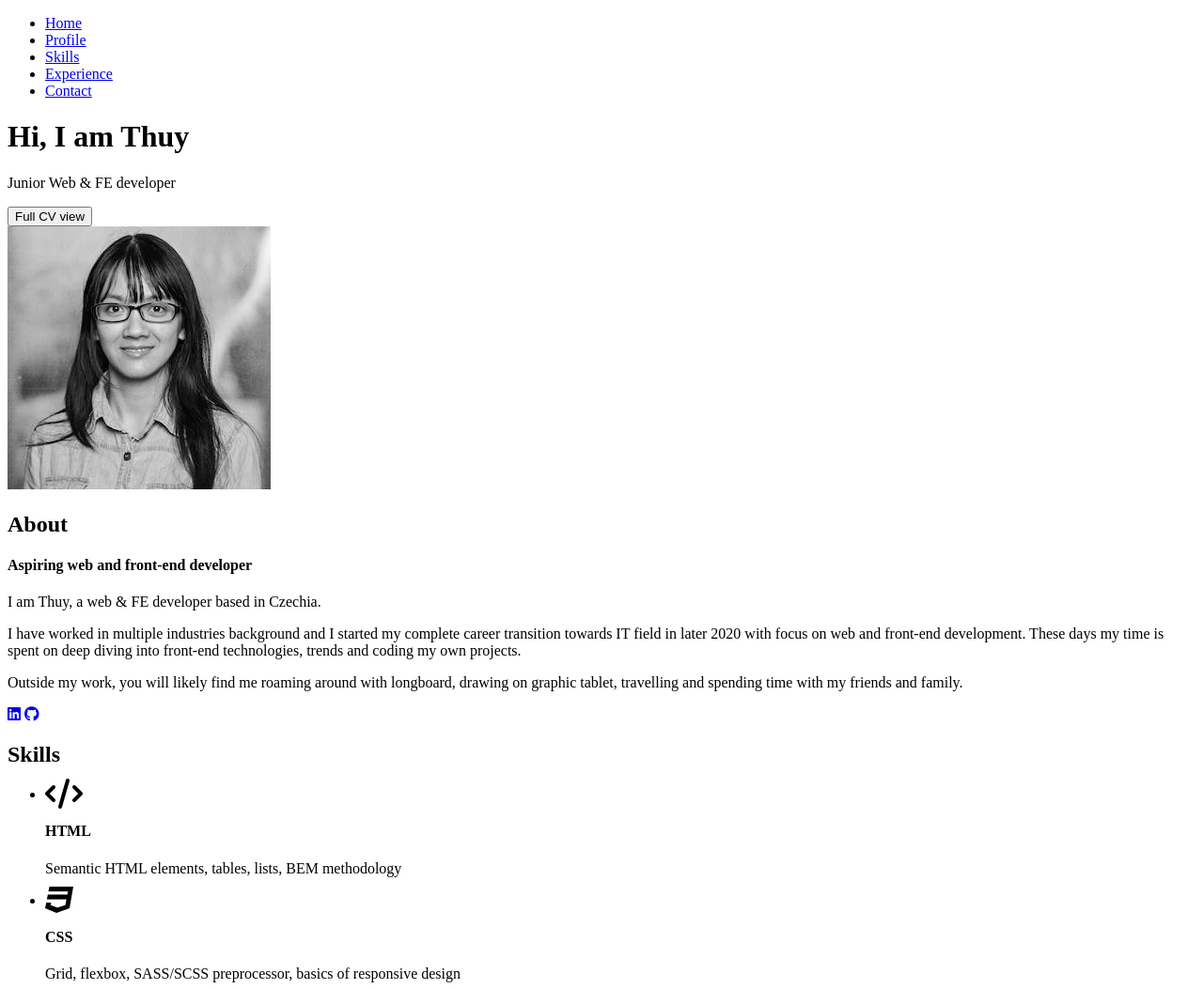
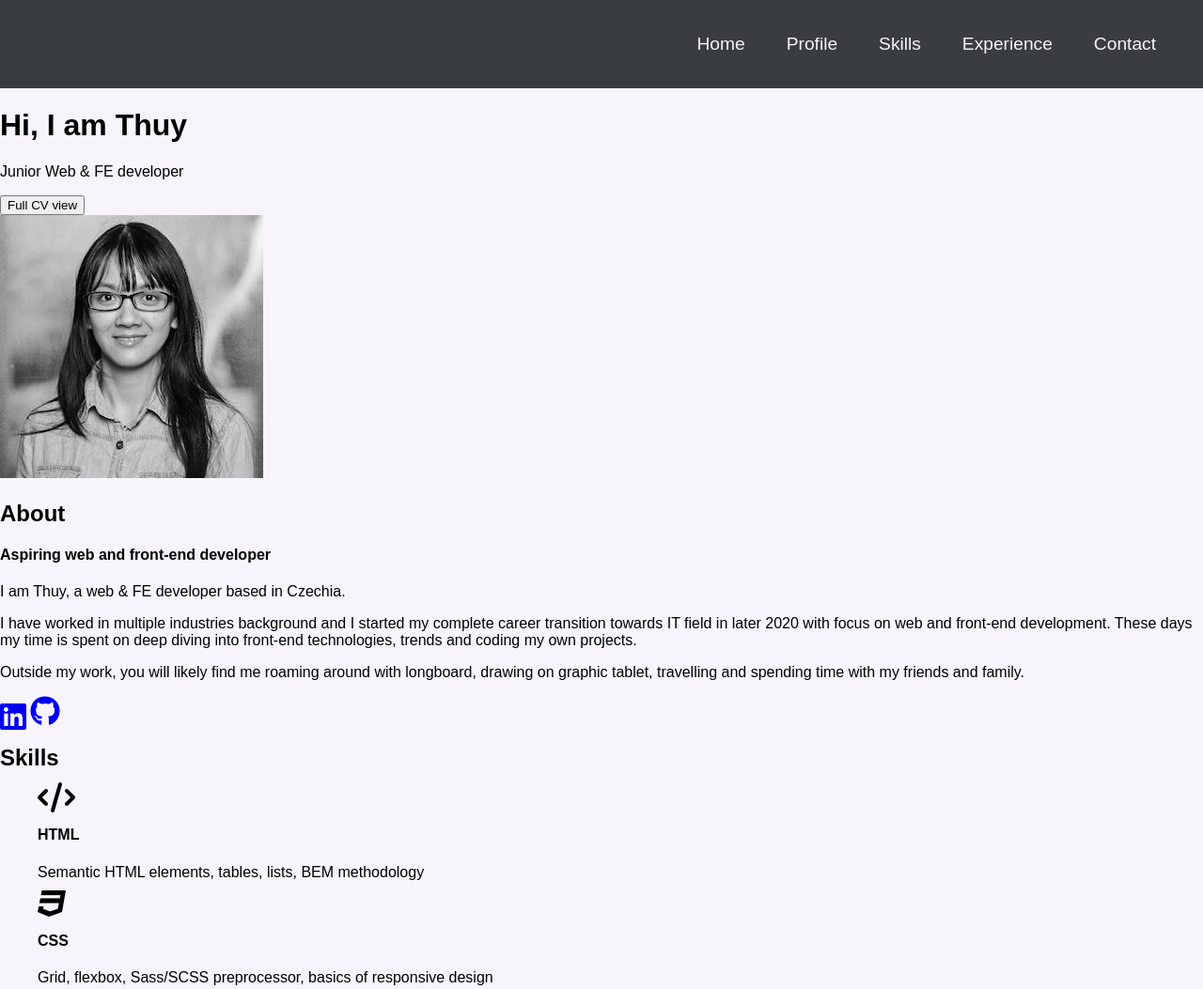
Before and after one commit to mtthuy22/my-personal-website, a plain HTML site: page index.html in a window 1280 px wide. Shown: the top 1053 px of the page at 94% size. Drawn offline with Linux system fonts and the light colour scheme.

Commit message:
Navigation bar, footer styled

```diff
--- /dev/null
+++ b/assets/css/_footer.scss
@@ -0,0 +1,12 @@
+.footer {
+    margin: 0;
+    background-color: $dark;
+    color: $light;
+    font-size: smaller;
+    text-align: center;
+    padding: 20px;
+
+    p{
+        margin: 0;
+    }
+}
--- /dev/null
+++ b/assets/css/_general.scss
@@ -0,0 +1,19 @@
+html {
+  box-sizing: border-box;
+}
+*,
+::before,
+::after {
+  box-sizing: border-box;
+}
+
+body {
+  margin: 0;
+  font-family: $primary-font;
+  background-color: $light;
+  font-size: $text;
+}
+
+ul{
+  list-style-type: none;
+}
--- /dev/null
+++ b/assets/css/_menu.scss
@@ -0,0 +1,28 @@
+.header {
+    display: flex;
+    justify-content: flex-end;
+    background-color: $dark;
+    padding: 20px 40px;
+}
+
+.menu {
+    &__list {
+    display: grid;
+    grid-template-columns: repeat(5, auto);
+    gap: 1.5em;
+    }
+    &__item {
+        padding: 0 10px;
+    }
+    &__link{
+        color: $light;
+        text-decoration: none;
+        font-size: larger;
+        &:hover{
+            color: $active;
+            transition: 0.4s;
+
+        }
+    }
+
+}
--- /dev/null
+++ b/assets/css/_variables.scss
@@ -0,0 +1,10 @@
+//Colors
+$dark: #393D3F;
+$light: #F7F5FB;
+$active: #909090;
+
+//Fonts
+$primary-font: 'Montserrat', sans-serif;
+$text: 16px;
+$title: 40px;
+$subtitle: 30px;
--- /dev/null
+++ b/assets/css/style.scss
@@ -0,0 +1,4 @@
+@import '_variables';
+@import '_general';
+@import '_menu';
+@import '_footer';
--- a/index.html
+++ b/index.html
@@ -5,8 +5,8 @@
   <meta charset="UTF-8" />
   <meta http-equiv="X-UA-Compatible" content="IE=edge" />
   <meta name="viewport" content="width=device-width, initial-scale=1.0" />
+  <link rel="stylesheet" href="assets\css\style.css">
   <title>Hi, I am Thuy</title>
-
   <script src="https://kit.fontawesome.com/923d045525.js" crossorigin="anonymous"></script>
 </head>
 
@@ -16,11 +16,11 @@
   <header class="header">
     <nav class="menu">
       <ul class="menu__list">
-        <li class="menu__item"><a href="#home">Home</a></li>
-        <li class="menu__item"><a href="#about">Profile</a></li>
-        <li class="menu__item"><a href="#skills">Skills</a></li>
-        <li class="menu__item"><a href="#experience">Experience</a></li>
-        <li class="menu__item"><a href="#contact">Contact</a></li>
+        <li class="menu__item"><a class="menu__link" href="#home">Home</a></li>
+        <li class="menu__item"><a class="menu__link" href="#about">Profile</a></li>
+        <li class="menu__item"><a class="menu__link" href="#skills">Skills</a></li>
+        <li class="menu__item"><a class="menu__link" href="#experience">Experience</a></li>
+        <li class="menu__item"><a class="menu__link" href="#contact">Contact</a></li>
       </ul>
     </nav>
   </header>
@@ -34,8 +34,9 @@
     <a href="https://resume.io/r/NillTxxz9"><button>Full CV view</button>
   </div></a>
 
+  <main class="content">
+
   <!--about-->
-
   <section id="about">
     <div class="about__img">
       <img src="assets/img/me_photo.jpg" alt="profile-pic" />
@@ -61,14 +62,12 @@
       </div>
       <div class="about__social">
         <div class="about__social">
-          <a href="https://www.linkedin.com/in/tthuymai/"><i class="fa-brands fa-linkedin"></i></a>
-          <a href="https://github.com/mtthuy22"><i class="fa-brands fa-github"></i></a>
+          <a href="https://www.linkedin.com/in/tthuymai/"><i class="fa-brands fa-linkedin fa-2xl"></i></a>
+          <a href="https://github.com/mtthuy22"><i class="fa-brands fa-github fa-2x"></i></a>
         </div>
       </div>
     </div>
   </section>
-
-
 
   <!--skills -->
 
@@ -77,7 +76,7 @@
     <h1 class="section__title">Skills</h1>
     <ul class="section__list">
       <li class="skill">
-        <div class="skill__icon--wrap">
+        <div class="skill__icon">
           <i class="fa-solid fa-code fa-2xl"></i>
         </div>
         <h4 class="skill__title">HTML</h4>
@@ -88,7 +87,7 @@
           <i class="fa-brands fa-css3 fa-2xl"></i>
         </div>
         <h4 class="skill__title">CSS</h4>
-        <p class="skill__desc">Grid, flexbox, SASS/SCSS preprocessor, basics of responsive design </p>
+        <p class="skill__desc">Grid, flexbox, Sass/SCSS preprocessor, basics of responsive design </p>
       </li>
       <li class="skill">
         <div class="skill__icon">
@@ -173,7 +172,7 @@
       </div>
     </div>
   </section>
-
+</main>
   <!-- Footer -->
   <footer class="footer">
     <p> &copy; Thu Thuy Mai 2022</p>
```
Also changed, not shown: assets/css/style.css, 1 other file.
